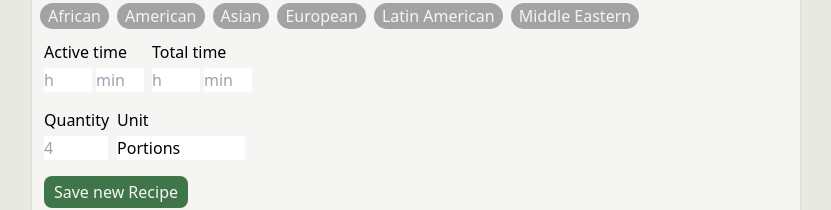
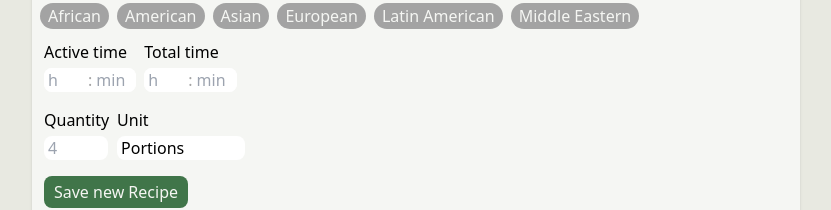
Before and after one commit to niluhaze/My-Recipe-Manager, a React (Vite) app in the folder frontend/: page /edit in a window 1280 px wide. Shown: the part 934-1144 px from the top of the page, without its empty margins (224-1055 px from the left). Built offline with nearby package versions, Linux system fonts and the light colour scheme.

Commit message:
add: more css to form inputs

```diff
--- a/frontend/src/pages/Edit.jsx
+++ b/frontend/src/pages/Edit.jsx
@@ -125,7 +125,7 @@ export const Edit = ({ existingData = {} }) => {
             type="text"
             name="recipeName"
             id="recipeName"
-            className="w-full text-3xl"
+            className="w-full text-3xl px-1 rounded-lg"
             defaultValue={getValue({ data: existingData, key: "recipeName" })}
             minRows={1}
           />
@@ -181,17 +181,18 @@ export const Edit = ({ existingData = {} }) => {
             {/* Active Time */}
             <div className="flex flex-col gap-1">
               <label htmlFor="cookTimeActiveMinutes">Active time</label>
-              <div className="flex gap-1">
+              <div className="flex gap-1 rounded-lg bg-white">
                 <input
                   type="number"
                   name="cookTimeActiveHours"
                   id="cookTimeActiveHours"
                   placeholder="h"
                   min={0}
-                  max={990}
-                  className="w-12 no-arrows"
+                  max={998}
+                  className="w-10 no-arrows rounded-l-lg pl-1"
                   defaultValue={cookTime.activeHours}
                 />
+                <p className="text-neutral-400 ">:</p>
                 <input
                   required
                   type="number"
@@ -199,8 +200,8 @@ export const Edit = ({ existingData = {} }) => {
                   id="cookTimeActiveMinutes"
                   placeholder="min"
                   min={0}
-                  max={240}
-                  className="w-12 no-arrows"
+                  max={60}
+                  className="w-10 no-arrows rounded-r-lg"
                   defaultValue={cookTime.activeMinutes}
                 />
               </div>
@@ -208,25 +209,26 @@ export const Edit = ({ existingData = {} }) => {
             {/* Total Time */}
             <div className="flex flex-col gap-1">
               <label htmlFor="cookTimeTotalMinutes">Total time</label>
-              <div className="flex gap-1">
+              <div className="flex gap-1 rounded-lg bg-white">
                 <input
                   type="number"
                   name="cookTimeTotalHours"
                   id="cookTimeTotalHours"
                   placeholder="h"
                   min={0}
-                  max={990}
-                  className="w-12 no-arrows"
+                  max={998}
+                  className="w-10 no-arrows rounded-l-lg pl-1"
                   defaultValue={cookTime.totalHours}
                 />
+                <p className="text-neutral-400 ">:</p>
                 <input
                   type="number"
                   name="cookTimeTotalMinutes"
                   id="cookTimeTotalMinutes"
                   placeholder="min"
                   min={0}
-                  max={240}
-                  className="w-12 no-arrows"
+                  max={60}
+                  className="w-10 no-arrows rounded-r-lg"
                   defaultValue={cookTime.totalMinutes}
                 />
               </div>
@@ -245,7 +247,7 @@ export const Edit = ({ existingData = {} }) => {
                 placeholder="4"
                 min={0}
                 max={9999}
-                className="w-16"
+                className="w-16 px-1 rounded-lg"
                 defaultValue={getValue({ data: existingData, key: "quantity" })}
               />
             </div>
@@ -263,7 +265,7 @@ export const Edit = ({ existingData = {} }) => {
                   key: "quantityUnit",
                   defaultValue: "Portions",
                 })}
-                className="w-32"
+                className="w-32 px-1 rounded-lg"
               />
             </div>
           </div>
```
